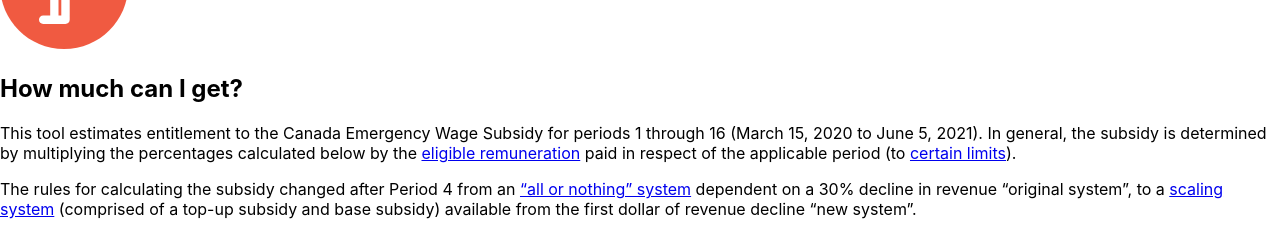
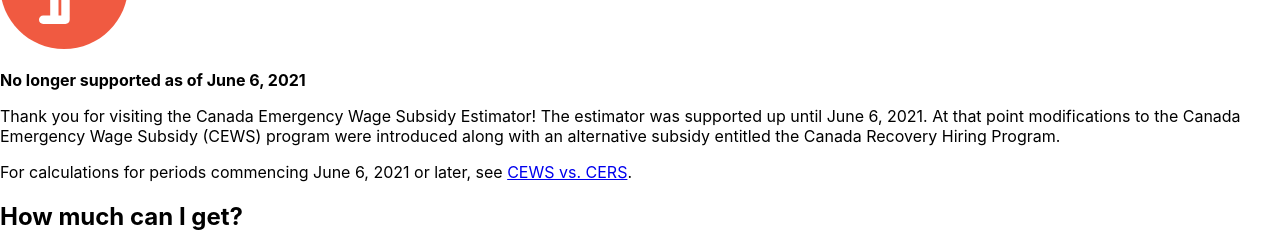
Before and after one commit to gopunchcard/cews-calculator, a React (Create React App) app: page / in a window 1280 px wide. Shown: the part 876-1108 px from the top of the page. Built offline with nearby package versions, Linux system fonts and the light colour scheme; the HTML template or start-up script is replaced by a standard one; a web font is replaced by a local one.

Commit message:
Added message for end of support

```diff
--- a/src/App.tsx
+++ b/src/App.tsx
@@ -11,6 +11,7 @@
 import Video from './content/Video';
 import Updates from './content/Updates';
 import ContactForm from './content/ContactForm';
+import NotSupported from './content/NotSupported';
 
 interface IProps { }
 
@@ -46,6 +47,7 @@
 						</a>
 					</div>
 				</div>
+				<NotSupported />
 				<div className="row">
 					<div className="col-xxl-4">
 						<div className="mt-xl-4 mr-xl-4">
--- /dev/null
+++ b/src/content/NotSupported.tsx
@@ -0,0 +1,24 @@
+import React from 'react';
+
+interface IProps { }
+
+const NotSupported: React.FC<IProps> = (_props: IProps) => {
+	return (
+		<div className="bg-texture-gray-900 border-left border-primary border-width-lg mt-3 mt-md-5 mb-5 mb-md-7 p-4 large rounded-right shadow">
+			<p>
+				<strong className="display-2 text-heading">No longer supported as of June 6, 2021</strong>
+			</p>
+			<p>
+				Thank you for visiting the Canada Emergency Wage Subsidy Estimator! The estimator was supported up until June 6, 2021.  At that point modifications to the Canada Emergency Wage Subsidy (CEWS) program were introduced along with an alternative subsidy entitled the Canada Recovery Hiring Program.
+			</p>
+			<p>
+				For calculations for periods commencing June 6, 2021 or later, see{' '}
+				<a href="https://www.canada.ca/en/revenue-agency/services/subsidy/recovery-hiring-program/crhp-compare-cews.html" target="_blank" rel="noopener noreferrer" className="text-primary-light font-weight-bold">
+					CEWS vs. CERS
+				</a>.
+			</p>
+		</div>
+	);
+};
+
+export default NotSupported;
--- a/src/scss/_variables.scss
+++ b/src/scss/_variables.scss
@@ -146,6 +146,7 @@
 $line-height-sm: 1.2;
 
 $border-width: 1px;
+$border-width-lg: 0.5rem;
 $border-color: $gray-400;
 $border: $border-width solid $border-color;
 
--- a/src/scss/cews/CEWS.scss
+++ b/src/scss/cews/CEWS.scss
@@ -1,3 +1,4 @@
+@import 'borders';
 @import 'hero';
 @import 'punchcard';
 @import 'calculator';
--- /dev/null
+++ b/src/scss/cews/_borders.scss
@@ -0,0 +1,3 @@
+.border-width-lg {
+  border-width: $border-width-lg !important;
+}
--- a/src/scss/punchcard/_type.scss
+++ b/src/scss/punchcard/_type.scss
@@ -33,6 +33,10 @@
   border-bottom: $border;
   font-size: 0.9rem;
   text-transform: uppercase;
+}
+
+.text-heading {
+  font-family: $headings-font-family;
 }
 
 //////////////////////////////////////////////////
```
